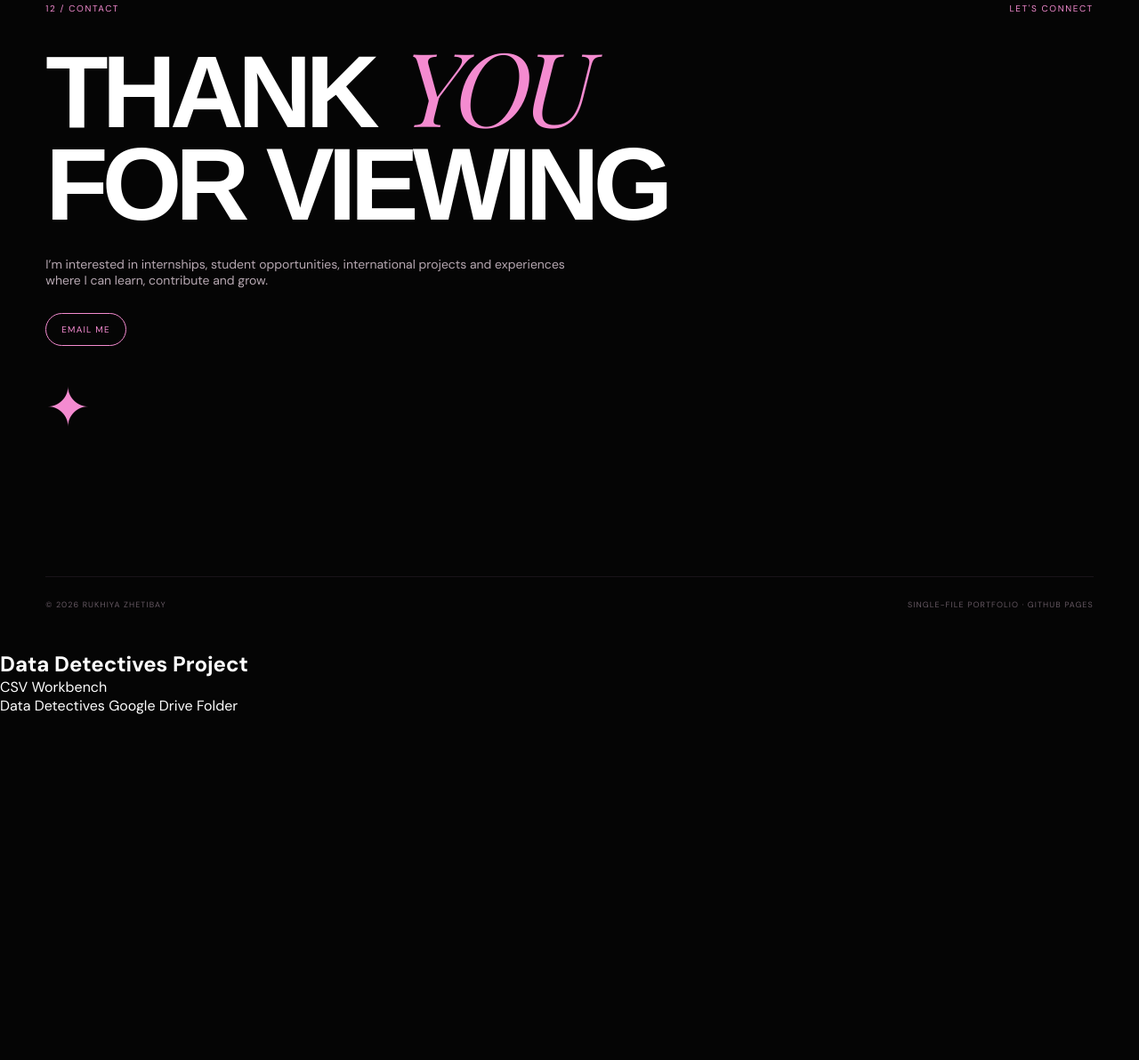
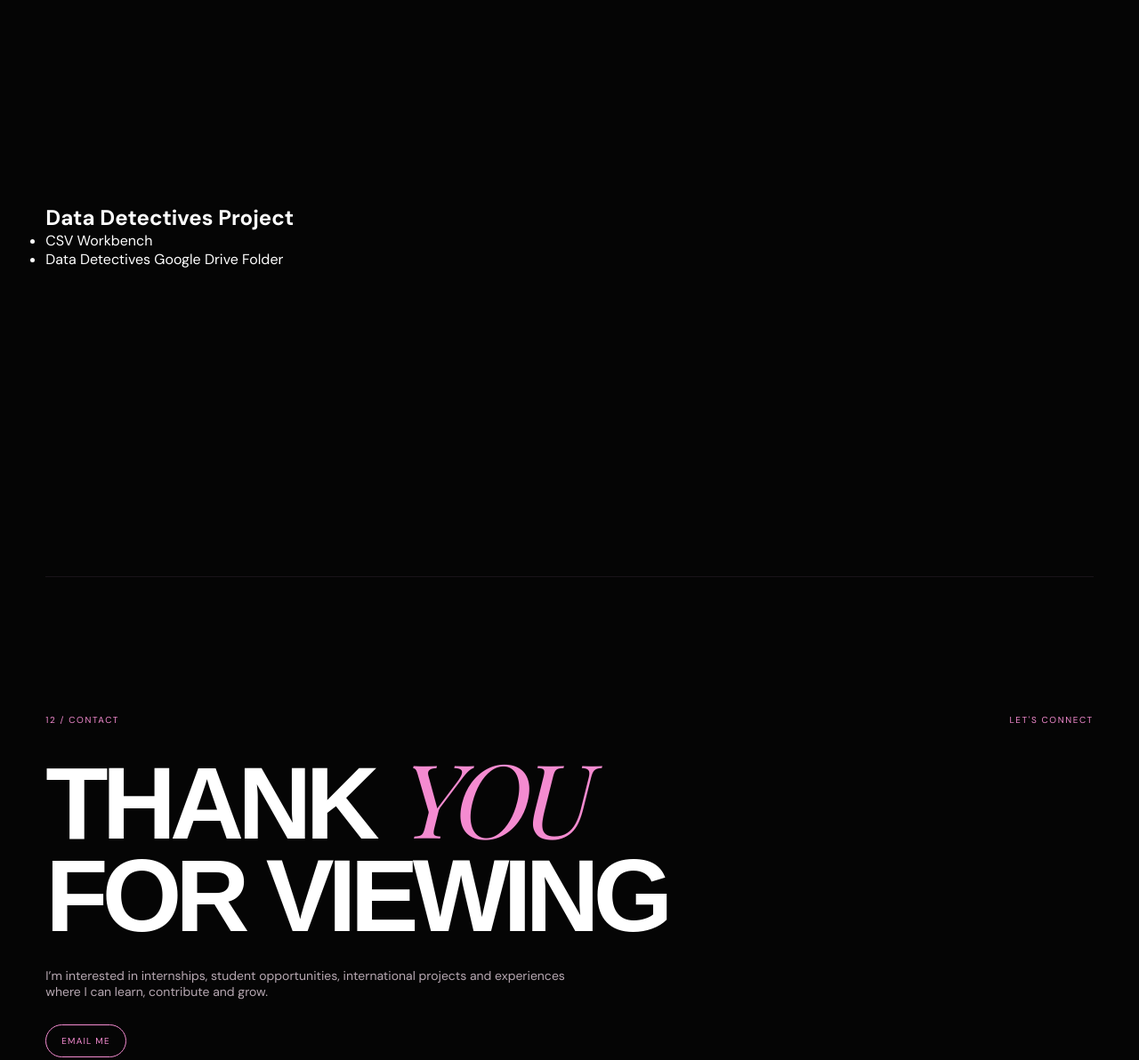
Before and after one commit to aeruwii/da, a plain HTML site: page index.html in a window 1280 px wide. Shown: the part 10271-11463 px from the top of the page at 89% size. Before the commit the page ends 11075 px from the top, so only its background shows below. Drawn offline with nearby package versions, Linux system fonts and the light colour scheme; a web font is replaced by a local one.

Commit message:
Update index.html

```diff
--- a/index.html
+++ b/index.html
@@ -140,12 +140,13 @@
     <p>Continue challenging myself with some of the highest and most demanding mountains.</p>
   </div>
 </section>
-
-<section class="slide contact" id="contact"><div class="top"><span>12 / CONTACT</span><span>LET'S CONNECT</span></div><h2 class="display">Thank <span class="script">you</span><br>for viewing</h2><p>I’m interested in internships, student opportunities, international projects and experiences where I can learn, contribute and grow.</p><div class="buttons"><a class="btn" href="mailto:sanruxiya@gmail.com">Email me</a></div><div class="star">✦</div></section>
-</main><footer><span>© 2026 Rukhiya Zhetibay</span><span>Single-file portfolio · GitHub Pages</span></footer><section id="data-detectives">
+<section class="slide" id="data-detectives">
   <h2>Data Detectives Project</h2>
   <ul>
     <li><a href="./data.html">CSV Workbench</a></li>
     <li><a href="https://drive.google.com/drive/folders/1RBXkCQ9p-fXGHlvdOC7mDTMGo8zCYg_A">Data Detectives Google Drive Folder</a></li>
   </ul>
 </section></body></html>
+
+<section class="slide contact" id="contact"><div class="top"><span>12 / CONTACT</span><span>LET'S CONNECT</span></div><h2 class="display">Thank <span class="script">you</span><br>for viewing</h2><p>I’m interested in internships, student opportunities, international projects and experiences where I can learn, contribute and grow.</p><div class="buttons"><a class="btn" href="mailto:sanruxiya@gmail.com">Email me</a></div><div class="star">✦</div></section>
+</main><footer><span>© 2026 Rukhiya Zhetibay</span><span>Single-file portfolio · GitHub Pages</span></footer>
```
